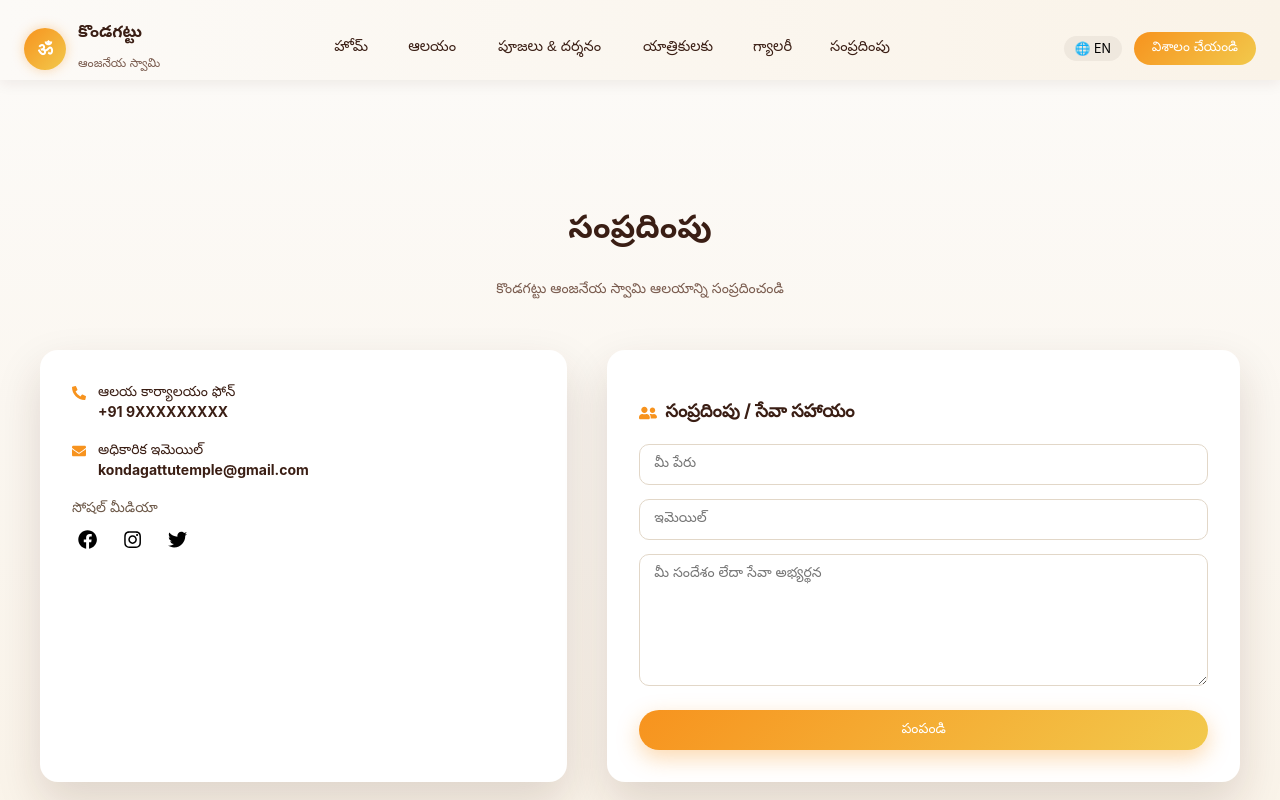
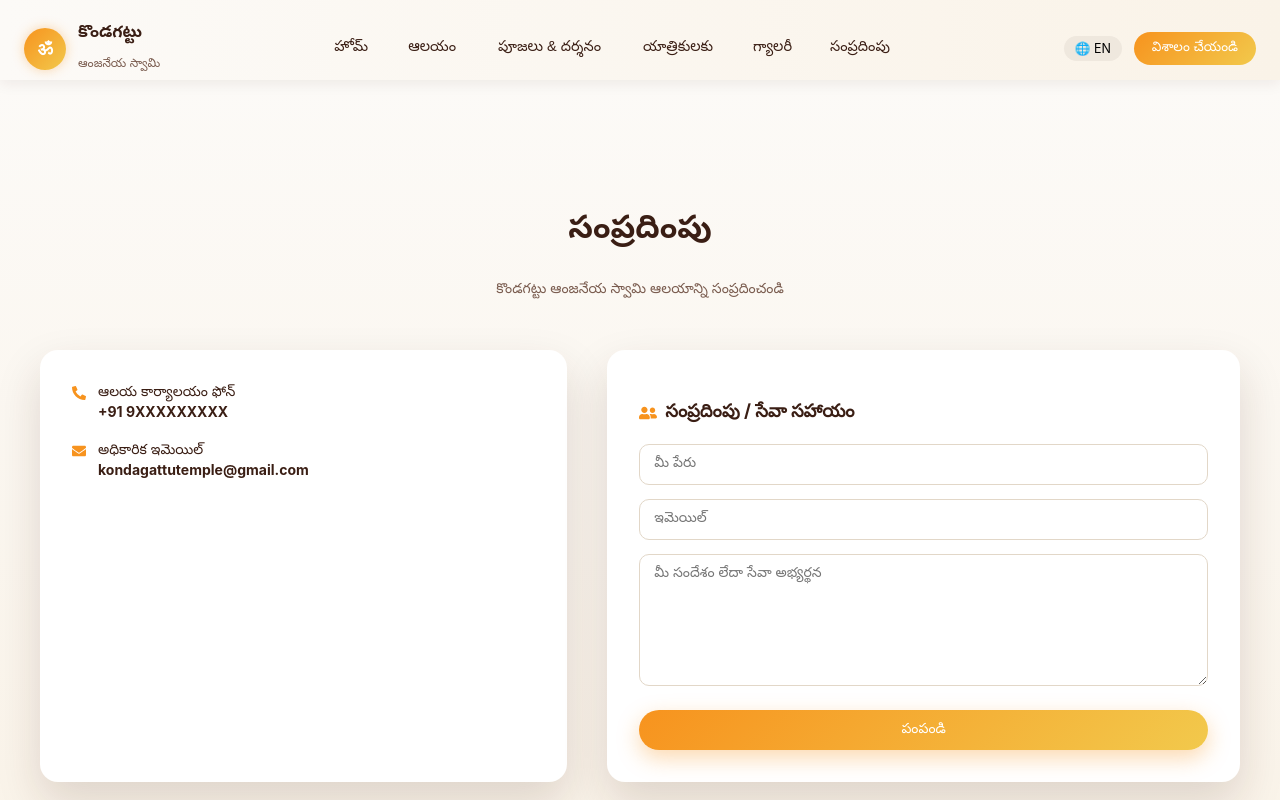
Before and after one commit to saisharanya06/Kondagattu_temple, a React (Create React App) app in the folder my-app/: page /contact in a window 1280 px wide. Shown: the top 800 px of the page. Built offline with nearby package versions, Linux system fonts and the light colour scheme.

Commit message:
Initial React app

```diff
--- a/my-app/src/Pages/Contact/Contact.css
+++ b/my-app/src/Pages/Contact/Contact.css
@@ -6,13 +6,6 @@
   width: 100%;
   padding: 103px 0;
   background: linear-gradient(180deg, #FCFAF7, #FAF3E8);
-}
-.social-btn {
-  background: none;
-  border: none;
-  cursor: pointer;
-  color: inherit;
-  font-size: 1.2rem;
 }
 
 .contact-container {
@@ -77,31 +70,7 @@
   margin-top: 4px;
 }
 
-/* ===============================
-   Social
-   =============================== */
 
-.contact-social span {
-  display: block;
-  font-size: 14px;
-  margin-bottom: 10px;
-  color: #6E5A4A;
-}
-
-.social-icons {
-  display: flex;
-  gap: 14px;
-}
-
-.social-icons a {
-  font-size: 20px;
-  color: #6B1D2E;
-  transition: transform 0.2s ease;
-}
-
-.social-icons a:hover {
-  transform: scale(1.15);
-}
 
 /* ===============================
    Contact Form
--- a/my-app/src/Pages/Contact/Contact.js
+++ b/my-app/src/Pages/Contact/Contact.js
@@ -56,43 +56,10 @@ const Contact = () => {
               </span>
             </div>
 
-           {/* Social Media */}
-<div className="contact-social">
-  <span>
-    {lang === "te" ? "సోషల్ మీడియా" : "Follow Us"}
-  </span>
 
-  <div className="social-icons">
-    <button
-      type="button"
-      className="social-btn"
-      aria-label="Facebook"
-      onClick={() => window.open("https://facebook.com", "_blank")}
-    >
-      <FaFacebook />
-    </button>
 
-    <button
-      type="button"
-      className="social-btn"
-      aria-label="Instagram"
-      onClick={() => window.open("https://instagram.com", "_blank")}
-    >
-      <FaInstagram />
-    </button>
 
-    <button
-      type="button"
-      className="social-btn"
-      aria-label="Twitter"
-      onClick={() => window.open("https://twitter.com", "_blank")}
-    >
-      <FaTwitter />
-    </button>
-  </div>
-</div>
           </div>
-
 
           {/* Contact Form */}
           <div className="contact-form">
```
